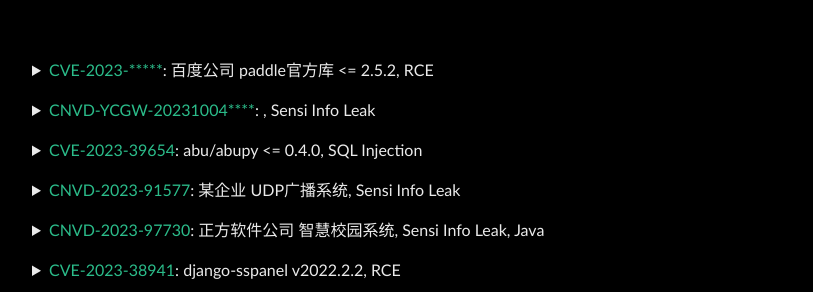
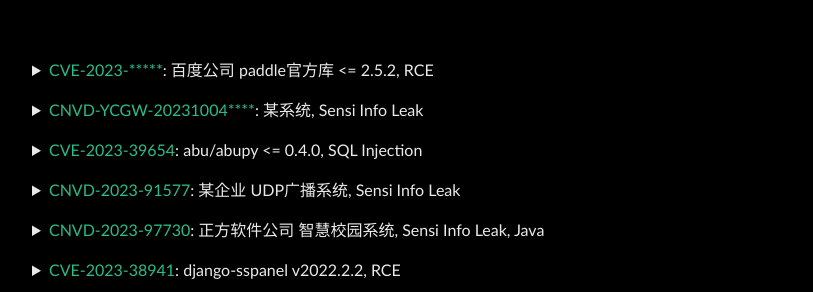
Before and after one commit to Leeyangee/leeyangee.github.io, a Jekyll site: the page built from _posts/1970-01-01-Common-Record.md, in a window 1280 px wide. Shown: the part 637-929 px from the top of the page, without its empty margins (160-973 px from the left). Built offline with Jekyll 4.4.1, drawn with Linux system fonts in a browser that asks for light colours.

Commit message:
Update 1970-01-01-Common-Record.md

```diff
--- a/_posts/1970-01-01-Common-Record.md
+++ b/_posts/1970-01-01-Common-Record.md
@@ -17,7 +17,7 @@
 </details><p></p>
 
 <details>
-      <summary><font color="#2bbc8a">CNVD-YCGW-20231004****</font>:  , Sensi Info Leak</summary>
+      <summary><font color="#2bbc8a">CNVD-YCGW-20231004****</font>: 某系统, Sensi Info Leak</summary>
       <pre><code>
 根据相关法律法规，漏洞细节暂不公开
       </code></pre>
```
